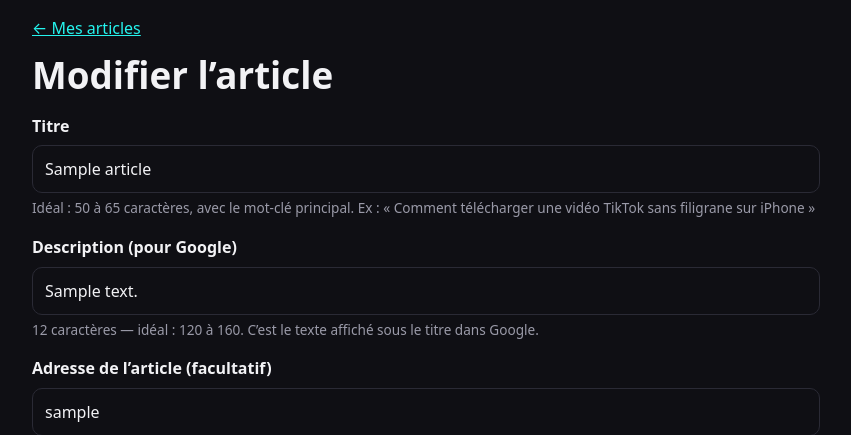
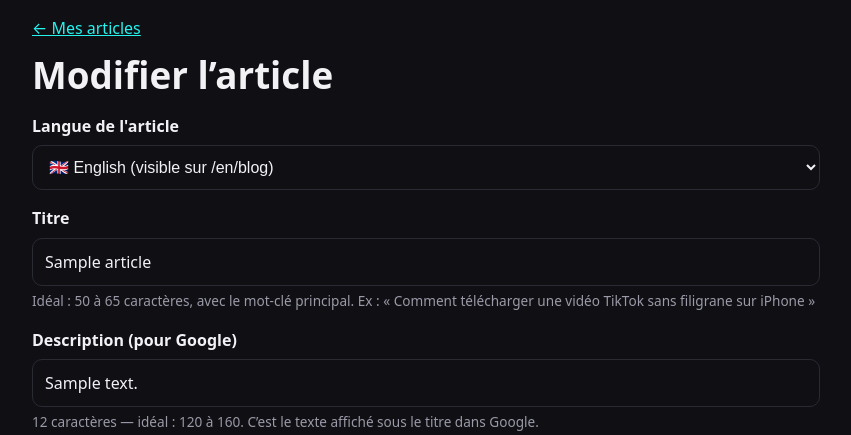
Before and after one commit to vyaovi-oss/viyasave, a Flask app: page /admin/modifier/1 in a window 1280 px wide. Shown: the part 68-503 px from the top of the page, without its empty margins (214-1065 px from the left). Run offline with Flask 3, Linux system fonts and the light colour scheme; the visitor is signed in with stand-in values (Sample User, id 1); tables that the repository leaves empty hold one stand-in row (values such as "Sample post"); some libraries are stand-ins or nearby versions.

Commit message:
Add files via upload

```diff
--- a/app.py
+++ b/app.py
@@ -107,7 +107,7 @@ def options_base() -> dict:
 @app.route("/")
 def accueil():
     try:
-        articles = db.lister(publies_seulement=True, limite=3)
+        articles = db.lister(publies_seulement=True, limite=3, lang="fr")
     except Exception:
         articles = []
     return render_template("index.html", derniers_articles=articles, t=textes("fr"))
@@ -115,8 +115,11 @@ def accueil():
 
 @app.route("/en")
 def accueil_en():
-    # Les articles du blog sont en français : on ne les affiche pas sur la version anglaise
-    return render_template("index.html", derniers_articles=[], t=textes("en"))
+    try:
+        articles = db.lister(publies_seulement=True, limite=3, lang="en")
+    except Exception:
+        articles = []
+    return render_template("index.html", derniers_articles=articles, t=textes("en"))
 
 
 @app.route("/en/terms")
@@ -216,7 +219,12 @@ def filtre_date(iso):
 
 @app.route("/blog")
 def blog():
-    return render_template("blog_liste.html", articles=db.lister(publies_seulement=True))
+    return render_template("blog_liste.html", articles=db.lister(publies_seulement=True, lang="fr"), page_lang="fr")
+
+
+@app.route("/en/blog")
+def blog_en():
+    return render_template("blog_liste.html", articles=db.lister(publies_seulement=True, lang="en"), page_lang="en")
 
 
 @app.route("/blog/<slug>")
@@ -224,8 +232,8 @@ def article(slug):
     art = db.par_slug(slug)
     if not art or (not art["published"] and not session.get("admin")):
         abort(404)
-    autres = [a for a in db.lister(publies_seulement=True, limite=4) if a["slug"] != slug][:3]
-    return render_template("blog_article.html", art=art, autres=autres)
+    autres = [a for a in db.lister(publies_seulement=True, limite=4, lang=art["lang"]) if a["slug"] != slug][:3]
+    return render_template("blog_article.html", art=art, autres=autres, page_lang=art["lang"])
 
 
 @app.route("/robots.txt")
@@ -238,7 +246,7 @@ def robots():
 @app.route("/sitemap.xml")
 def sitemap():
     base = request.url_root.rstrip("/")
-    urls = [(f"{base}/", None), (f"{base}/en", None), (f"{base}/blog", None)]
+    urls = [(f"{base}/", None), (f"{base}/en", None), (f"{base}/blog", None), (f"{base}/en/blog", None)]
     for a in db.lister(publies_seulement=True):
         urls.append((f"{base}/blog/{a['slug']}", (a.get("updated_at") or "")[:10]))
     lignes = ['<?xml version="1.0" encoding="UTF-8"?>',
@@ -311,6 +319,7 @@ def _form_article():
         image=request.form.get("image", "").strip(),
         publie=request.form.get("publie") == "1",
         slug=request.form.get("slug", "").strip(),
+        lang="en" if request.form.get("lang") == "en" else "fr",
     )
 
 
@@ -341,7 +350,7 @@ def admin_modifier(article_id):
         db.modifier(article_id, **f)
         return redirect(url_for("admin_accueil", message="Article mis à jour ✅"))
     f = dict(titre=art["title"], description=art["description"], contenu=art["content"],
-             image=art["image"], publie=bool(art["published"]), slug=art["slug"])
+             image=art["image"], publie=bool(art["published"]), slug=art["slug"], lang=art["lang"])
     return render_template("admin_edition.html", art=art, f=f, erreur="")
 
 
--- a/db.py
+++ b/db.py
@@ -62,6 +62,11 @@ def init():
             updated_at TEXT
         )
     """)
+    # Ajout de la colonne "lang" (fr / en) si elle n'existe pas encore
+    try:
+        _run("ALTER TABLE articles ADD COLUMN lang TEXT DEFAULT 'fr'")
+    except Exception:
+        pass
 
 
 def _now():
@@ -84,41 +89,56 @@ def _slug_unique(base, ignore_id=None):
         n += 1
 
 
-def lister(publies_seulement=True, limite=None):
+def lister(publies_seulement=True, limite=None, lang=None):
     sql = "SELECT * FROM articles"
+    conditions, params = [], []
     if publies_seulement:
-        sql += " WHERE published = 1"
+        conditions.append("published = 1")
+    if lang:
+        conditions.append("COALESCE(lang, 'fr') = ?")
+        params.append(lang)
+    if conditions:
+        sql += " WHERE " + " AND ".join(conditions)
     sql += " ORDER BY created_at DESC"
     if limite:
         sql += f" LIMIT {int(limite)}"
-    return _run(sql, fetch="all")
+    lignes = _run(sql, tuple(params), fetch="all")
+    for l in lignes:
+        l["lang"] = l.get("lang") or "fr"
+    return lignes
+
+
+def _avec_lang(row):
+    if row:
+        row["lang"] = row.get("lang") or "fr"
+    return row
 
 
 def par_slug(slug):
-    return _run("SELECT * FROM articles WHERE slug = ?", (slug,), fetch="one")
+    return _avec_lang(_run("SELECT * FROM articles WHERE slug = ?", (slug,), fetch="one"))
 
 
 def par_id(article_id):
-    return _run("SELECT * FROM articles WHERE id = ?", (article_id,), fetch="one")
+    return _avec_lang(_run("SELECT * FROM articles WHERE id = ?", (article_id,), fetch="one"))
 
 
-def creer(titre, description, contenu, image, publie, slug=""):
+def creer(titre, description, contenu, image, publie, slug="", lang="fr"):
     slug = _slug_unique(slugify(slug or titre))
     now = _now()
     _run(
-        "INSERT INTO articles (slug, title, description, content, image, published, created_at, updated_at) "
-        "VALUES (?, ?, ?, ?, ?, ?, ?, ?)",
-        (slug, titre, description, contenu, image, 1 if publie else 0, now, now),
+        "INSERT INTO articles (slug, title, description, content, image, published, created_at, updated_at, lang) "
+        "VALUES (?, ?, ?, ?, ?, ?, ?, ?, ?)",
+        (slug, titre, description, contenu, image, 1 if publie else 0, now, now, lang),
     )
     return slug
 
 
-def modifier(article_id, titre, description, contenu, image, publie, slug=""):
+def modifier(article_id, titre, description, contenu, image, publie, slug="", lang="fr"):
     slug = _slug_unique(slugify(slug or titre), ignore_id=article_id)
     _run(
         "UPDATE articles SET slug = ?, title = ?, description = ?, content = ?, image = ?, "
-        "published = ?, updated_at = ? WHERE id = ?",
-        (slug, titre, description, contenu, image, 1 if publie else 0, _now(), article_id),
+        "published = ?, updated_at = ?, lang = ? WHERE id = ?",
+        (slug, titre, description, contenu, image, 1 if publie else 0, _now(), lang, article_id),
     )
     return slug
 
--- a/templates/admin_edition.html
+++ b/templates/admin_edition.html
@@ -9,6 +9,12 @@
 
   <form method="post" id="form-article">
     <input type="hidden" name="csrf" value="{{ csrf }}">
+
+    <label for="lang">Langue de l'article</label>
+    <select id="lang" name="lang" style="width:100%;background:var(--bg);color:var(--texte);border:1px solid var(--bord);border-radius:10px;padding:12px;font-size:1rem">
+      <option value="fr" {% if (f.lang or 'fr') == 'fr' %}selected{% endif %}>🇫🇷 Français (visible sur /blog)</option>
+      <option value="en" {% if f.lang == 'en' %}selected{% endif %}>🇬🇧 English (visible sur /en/blog)</option>
+    </select>
 
     <label for="titre">Titre</label>
     <input id="titre" type="text" name="titre" value="{{ f.titre or '' }}" required maxlength="120">
--- a/templates/admin_liste.html
+++ b/templates/admin_liste.html
@@ -15,7 +15,7 @@
     {% for a in articles %}
       <div class="carte" style="display:flex;justify-content:space-between;gap:12px;align-items:center;flex-wrap:wrap">
         <div style="min-width:0">
-          <strong>{{ a.title }}</strong>
+          <strong>{{ '🇬🇧' if a.lang == 'en' else '🇫🇷' }} {{ a.title }}</strong>
           {% if a.published %}<span class="badge pub">Publié</span>{% else %}<span class="badge brouillon">Brouillon</span>{% endif %}
           <div class="aide">/blog/{{ a.slug }} · modifié le {{ a.updated_at|date_fr }}</div>
         </div>
--- a/templates/base.html
+++ b/templates/base.html
@@ -1,5 +1,6 @@
 <!DOCTYPE html>
-<html lang="fr">
+{% set en = (page_lang == "en") %}
+<html lang="{{ 'en' if en else 'fr' }}">
 <head>
   <meta charset="UTF-8">
   <meta name="viewport" content="width=device-width, initial-scale=1.0">
@@ -80,15 +81,15 @@
 </head>
 <body>
   <header class="haut">
-    <a class="logo" href="/">Viya<span>Save</span></a>
+    <a class="logo" href="{{ '/en' if en else '/' }}">Viya<span>Save</span></a>
     <nav>
-      <a href="/">Télécharger</a>
-      <a href="/blog">Blog</a>
+      <a href="{{ '/en' if en else '/' }}">{{ 'Download' if en else 'Télécharger' }}</a>
+      <a href="{{ '/en/blog' if en else '/blog' }}">Blog</a>
       {% if session.get('admin') %}<a href="/admin">Admin</a>{% endif %}
     </nav>
   </header>
   <main>{% block contenu %}{% endblock %}</main>
-  <footer>© ViyaSave · <a href="/blog">Blog</a> · <a href="/conditions">Conditions d'utilisation</a></footer>
+  <footer>© ViyaSave · <a href="{{ '/en/blog' if en else '/blog' }}">Blog</a> · <a href="{{ '/en/terms' if en else '/conditions' }}">{{ 'Terms of use' if en else "Conditions d'utilisation" }}</a></footer>
   {% block scripts %}{% endblock %}
 </body>
 </html>
--- a/templates/index.html
+++ b/templates/index.html
@@ -79,7 +79,7 @@
 </head>
 <body>
   <header><div class="logo">Viya<span>Save</span></div>
-    <nav class="nav-haut"><a href="/blog">{{ t.blog }}</a><a href="{{ t.url_autre_langue }}" hreflang="{{ 'fr' if t.lang == 'en' else 'en' }}">{{ t.autre_langue }}</a></nav></header>
+    <nav class="nav-haut"><a href="{{ '/en/blog' if t.lang == 'en' else '/blog' }}">{{ t.blog }}</a><a href="{{ t.url_autre_langue }}" hreflang="{{ 'fr' if t.lang == 'en' else 'en' }}">{{ t.autre_langue }}</a></nav></header>
 
   <main>
     <h1>{{ t.h1 }}</h1>
@@ -118,7 +118,7 @@
       {% for a in derniers_articles %}
         <a class="g" href="/blog/{{ a.slug }}">{{ a.title }}<small>{{ a.description }}</small></a>
       {% endfor %}
-      <a href="/blog" style="color: var(--accent)">{{ t.tous_articles }}</a>
+      <a href="{{ '/en/blog' if t.lang == 'en' else '/blog' }}" style="color: var(--accent)">{{ t.tous_articles }}</a>
     </section>
     {% endif %}
 
@@ -127,7 +127,7 @@
     </p>
   </main>
 
-  <footer>© ViyaSave · <a href="/blog">{{ t.blog }}</a> · <a href="{{ t.url_conditions }}">{{ t.conditions }}</a> · <a href="{{ t.url_autre_langue }}">{{ t.autre_langue }}</a></footer>
+  <footer>© ViyaSave · <a href="{{ '/en/blog' if t.lang == 'en' else '/blog' }}">{{ t.blog }}</a> · <a href="{{ t.url_conditions }}">{{ t.conditions }}</a> · <a href="{{ t.url_autre_langue }}">{{ t.autre_langue }}</a></footer>
 
   <script>
     const T = {{ {"recherche": t.js_recherche, "preparation": t.js_preparation, "coller": t.js_coller_manuel, "erreur": t.js_erreur, "lang": t.lang}|tojson }};
```
Also changed, not shown: templates/blog_article.html (+7 -4 lines), templates/blog_liste.html (+10 -7 lines).
